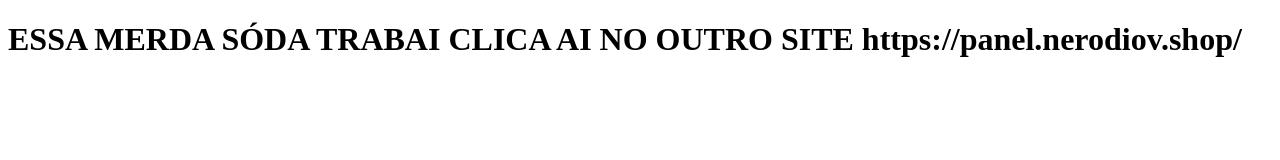
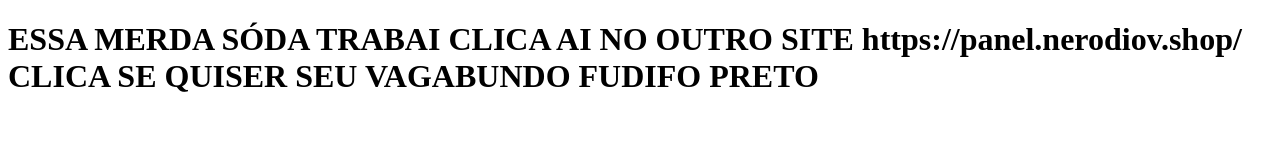
Before and after one commit to Scar-xdk/Vps-site, a website: page index.html in a window 1280 px wide. Drawn offline with Linux system fonts and the light colour scheme.

Commit message:
index.html

```diff
--- a/index.html
+++ b/index.html
@@ -4,6 +4,6 @@
     <title>Site Ativo</title>
 </head>
 <body>
-    <h1>ESSA MERDA SÓDA TRABAI CLICA AI NO OUTRO SITE https://panel.nerodiov.shop/</h1>
+    <h1>ESSA MERDA SÓDA TRABAI CLICA AI NO OUTRO SITE https://panel.nerodiov.shop/ CLICA SE QUISER SEU VAGABUNDO FUDIFO PRETO</h1>
 </body>
 </html>
```
